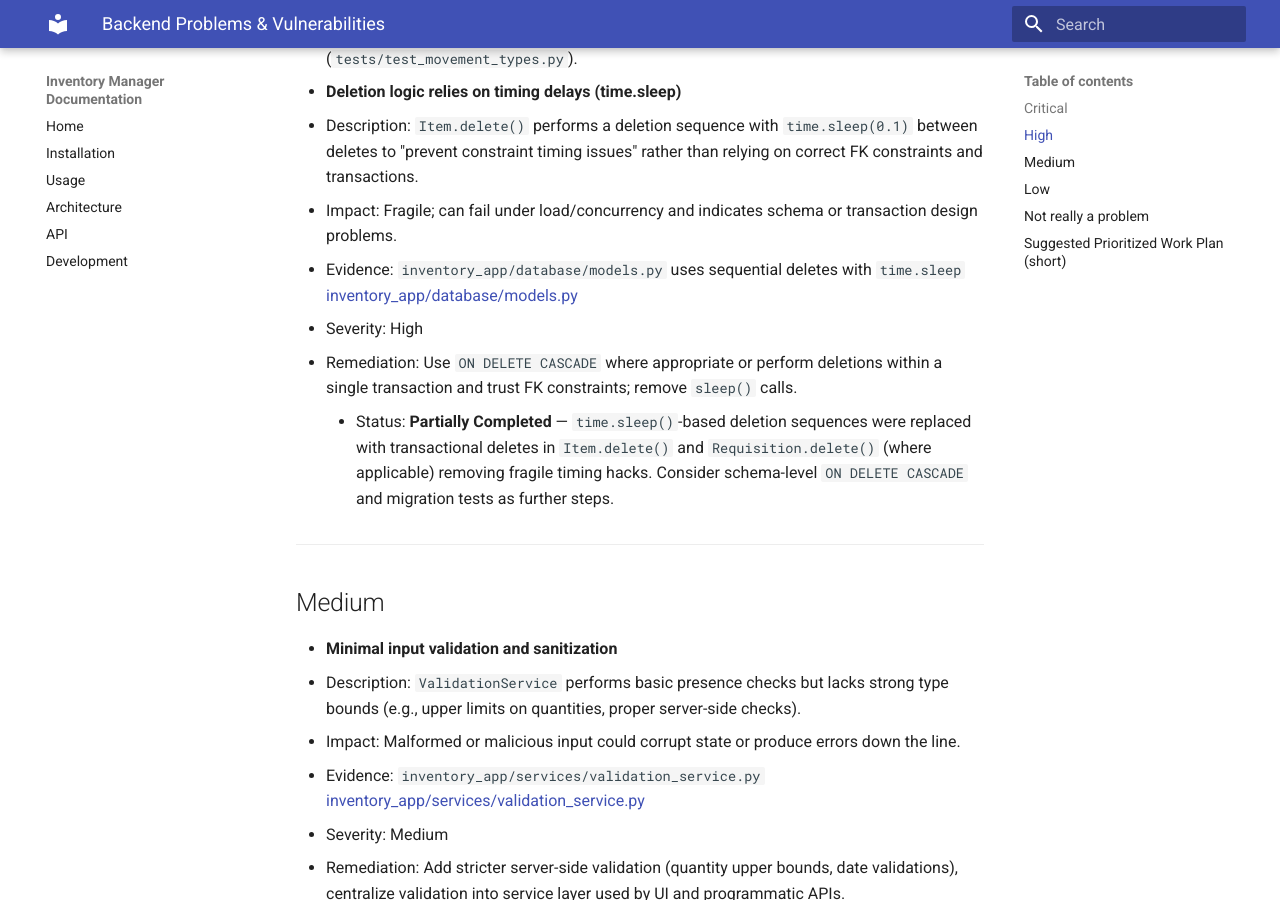
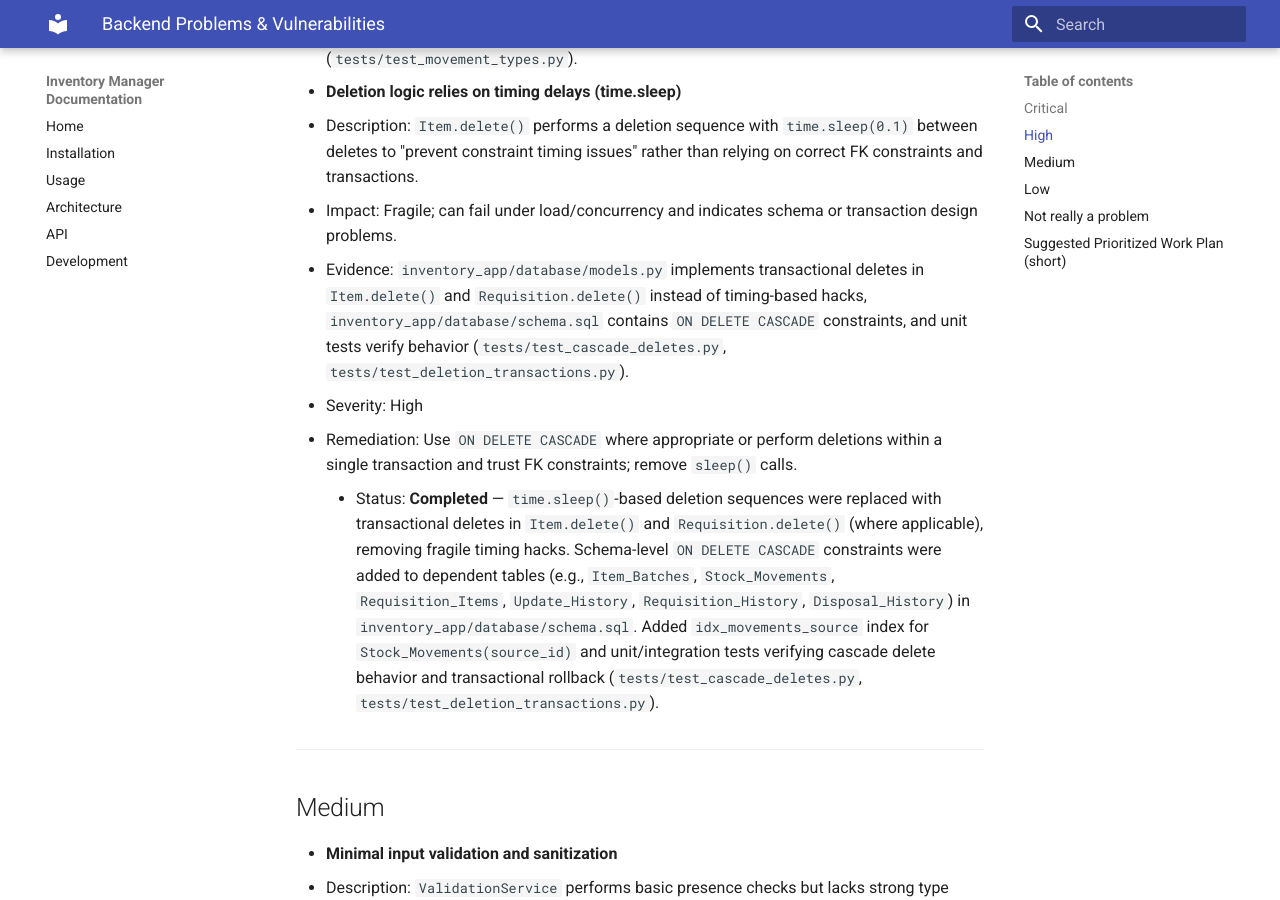
Before and after one commit to x01Jin/inventory-manager, an MkDocs documentation site: the page built from docs/backend_problems_and_vulnerabilities.md, in a window 1280 px wide and 900 px high, scrolled down 3094 px. Built offline with MkDocs 1.6.1 and Material for MkDocs 9.7.7, drawn with Linux system fonts in a browser that asks for light colours; some of the changed text lies outside the part shown.

Commit message:
solved issues

```diff
--- a/docs/backend_problems_and_vulnerabilities.md
+++ b/docs/backend_problems_and_vulnerabilities.md
@@ -60,10 +60,10 @@ How to read this document
 - **Deletion logic relies on timing delays (time.sleep)**
   - Description: `Item.delete()` performs a deletion sequence with `time.sleep(0.1)` between deletes to "prevent constraint timing issues" rather than relying on correct FK constraints and transactions.
   - Impact: Fragile; can fail under load/concurrency and indicates schema or transaction design problems.
-  - Evidence: `inventory_app/database/models.py` uses sequential deletes with `time.sleep` [inventory_app/database/models.py](inventory_app/database/models.py#L400-L480)
+  - Evidence: `inventory_app/database/models.py` implements transactional deletes in `Item.delete()` and `Requisition.delete()` instead of timing-based hacks, `inventory_app/database/schema.sql` contains `ON DELETE CASCADE` constraints, and unit tests verify behavior (`tests/test_cascade_deletes.py`, `tests/test_deletion_transactions.py`).
   - Severity: High
   - Remediation: Use `ON DELETE CASCADE` where appropriate or perform deletions within a single transaction and trust FK constraints; remove `sleep()` calls.
-    - Status: **Partially Completed** — `time.sleep()`-based deletion sequences were replaced with transactional deletes in `Item.delete()` and `Requisition.delete()` (where applicable) removing fragile timing hacks. Consider schema-level `ON DELETE CASCADE` and migration tests as further steps.
+    - Status: **Completed** — `time.sleep()`-based deletion sequences were replaced with transactional deletes in `Item.delete()` and `Requisition.delete()` (where applicable), removing fragile timing hacks. Schema-level `ON DELETE CASCADE` constraints were added to dependent tables (e.g., `Item_Batches`, `Stock_Movements`, `Requisition_Items`, `Update_History`, `Requisition_History`, `Disposal_History`) in `inventory_app/database/schema.sql`. Added `idx_movements_source` index for `Stock_Movements(source_id)` and unit/integration tests verifying cascade delete behavior and transactional rollback (`tests/test_cascade_deletes.py`, `tests/test_deletion_transactions.py`).
 
 ---
 
@@ -142,7 +142,7 @@ these are actual reasonable problems for this system but are not really a proble
 3. Add concurrency controls to stock reservation flow (Critical) — Completed: `ItemSelectionManager.create_stock_movements_for_requisition()` now re-checks availability inside an IMMEDIATE transaction and rejects insufficient requests.
 4. Parameterize queries and remove direct SQL interpolation (High) — Completed: Major query builders have been refactored to use parameterized queries and validated dynamic columns.
 5. Standardize and enforce movement type enum in schema and code (High) — Completed: `MovementType` enum added and a `CHECK` constraint enforces allowed values in `Stock_Movements`.
-6. Replace deletion `sleep()` hacks with transactional deletes and/or `ON DELETE CASCADE` (High) — Partially Completed: Time-based delays removed in favor of transactions; consider adding migration tests for schema-level cascade rules where not yet applied.
+6. Replace deletion `sleep()` hacks with transactional deletes and/or `ON DELETE CASCADE` (High) — Completed: Removed time-based delays in deletion flows in favor of transactional deletes and added schema-level `ON DELETE CASCADE` constraints for dependent tables; added unit/integration tests for cascade behavior and transactional rollback.
 7. Add authentication and audited user identity (High) — Not implemented: remains a recommended next step.
 8. Add tests for critical flows and add missing DB indexes where needed (Medium) — Completed/On-going: Tests added for transactions, concurrency, and movement types; `idx_movements_source` and `idx_movements_item_date` added to support lookups.
 
```
